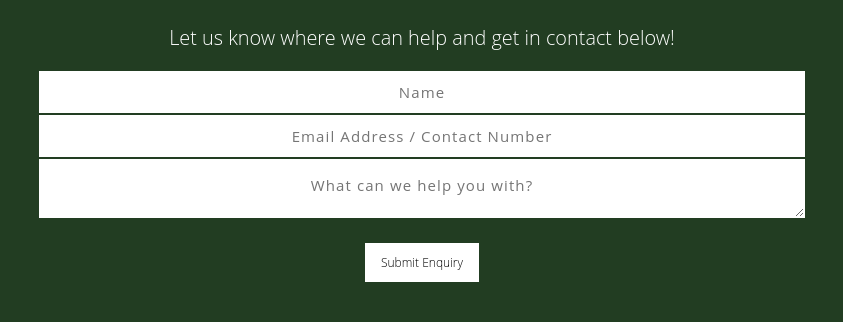
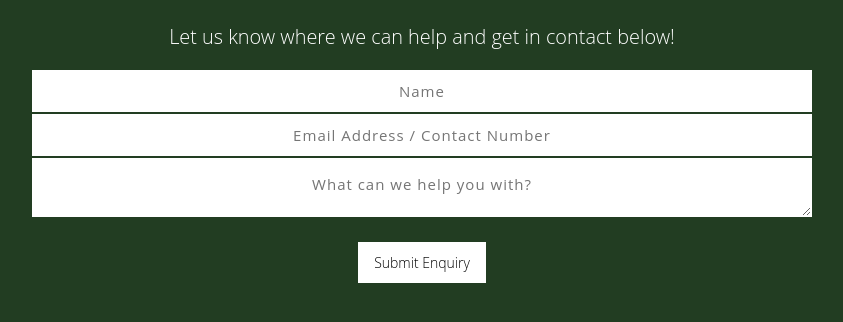
Before and after one commit to maaxbrennan/make-a-wook-foundation, a plain HTML site: page index.html in a window 1280 px wide. Shown: the part 300-622 px from the top of the page, without its empty margins (218-1061 px from the left). Drawn offline with Linux system fonts and the light colour scheme; a web font is replaced by a local one.

Commit message:
Update main.css

```diff
--- a/main.css
+++ b/main.css
@@ -83,9 +83,11 @@ body {
     margin: 0px 0px 20px 0px;
     font-family: 'Open Sans', sans-serif;
     border: 1px solid #fff;
-    letter-spacing: 1.1px;
+    letter-spacing: 1px;
     resize: vertical;
     font-size: 15px;
+    border-radius: 0px;
+    box-shadow: 0 0 0;
 }
 
 .form button {
@@ -94,7 +96,7 @@ body {
     padding: 10px 15px;
     font-family: 'Open Sans', sans-serif;
     font-weight: 100;
-    font-size: 12px;
+    font-size: 14px;
     border: 1px solid #fff;
     transition: all 0.18s;
 }
@@ -114,5 +116,7 @@ body {
     border: 1px solid #fff;
     font-size: 15px;
     padding: 10px 10px;
-    letter-spacing: 1.1px;
+    letter-spacing: 1px;
+    border-radius: 0px;
+    box-shadow: 0 0 0;
 }
```
